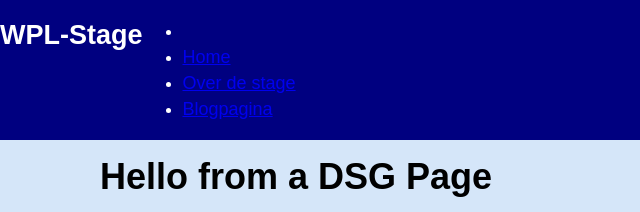
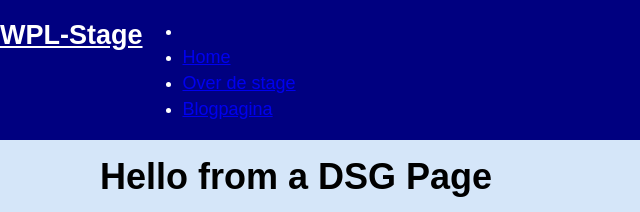
Before and after one commit to vincentvdh/wpl-stage, a Gatsby site: page /using-dsg in a window 1280 px wide. Shown: the top 212 px of the page, 0-640 px from the left. Built offline with nearby package versions, Linux system fonts and the light colour scheme; Gatsby itself is replaced by a stand-in of ours.

Commit message:
kleine aanpassing

```diff
--- a/src/components/layout.js
+++ b/src/components/layout.js
@@ -7,6 +7,7 @@ import {
   navLinkItem,
   navLinkText,
   siteTitle,
+  siteTitleColor,
   balk
 } from './layout.module.css'
 
@@ -28,7 +29,10 @@ const Layout = ({ pageTitle, children }) => {
         <title>{pageTitle} | {data.site.siteMetadata.title}</title>
         <nav className={nav}>
           <header className={siteTitle}>
-            <h1>{data.site.siteMetadata.title}</h1>
+          <Link className={siteTitleColor} to="/">
+          <h1>{data.site.siteMetadata.title}</h1>
+              </Link>
+
           </header>
           <ul className={navLinks}>
             <li>
--- a/src/components/layout.module.css
+++ b/src/components/layout.module.css
@@ -71,8 +71,11 @@ body {
   font-weight: 600;
   margin-right: auto;
   margin-left: 5%;
+
 }
-
+.siteTitleColor{
+  color:white;
+}
 .main{
   width: 100%;
   max-width: 1080px;
```
